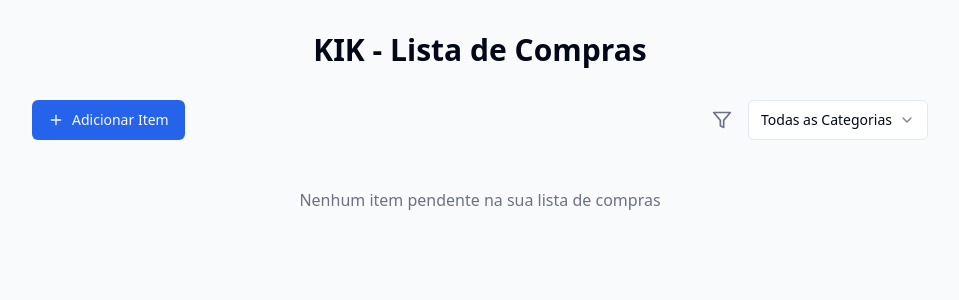
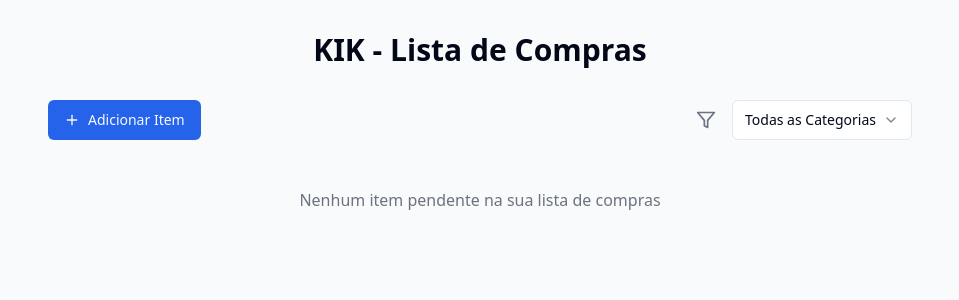
Before and after one commit to Dualmindstudio/kik-lista-de-compras, a React (Vite) app: page / in a window 1280 px wide. Shown: the top 300 px of the page, without its empty margins (160-1119 px from the left). Built offline with nearby package versions, Linux system fonts and the light colour scheme.

Commit message:
Revert margin changes
Restores the previous margin settings in the affected components to their original values.
[skip gpt_engineer]

```diff
--- a/src/components/ShoppingList.tsx
+++ b/src/components/ShoppingList.tsx
@@ -125,7 +125,7 @@ const ShoppingList = () => {
   }
 
   return (
-    <div className="w-full max-w-4xl mx-auto animate-fade-in relative min-h-screen">
+    <div className="w-full max-w-4xl mx-auto px-4 animate-fade-in relative min-h-screen">
       <div className="hidden sm:flex flex-col sm:flex-row justify-between items-start sm:items-center gap-4">
         <AddItemDialog
           categories={categories}
--- a/src/components/shopping/CategoryFilter.tsx
+++ b/src/components/shopping/CategoryFilter.tsx
@@ -68,7 +68,7 @@ export function CategoryFilter({
     return (
       <div
         ref={scrollContainerRef}
-        className="flex gap-2 items-center overflow-x-auto no-scrollbar px-1"
+        className="flex gap-2 items-center overflow-x-auto no-scrollbar px-1 py-2"
       >
         <Button
           variant={filterCategory === "all" ? "default" : "outline"}
```
